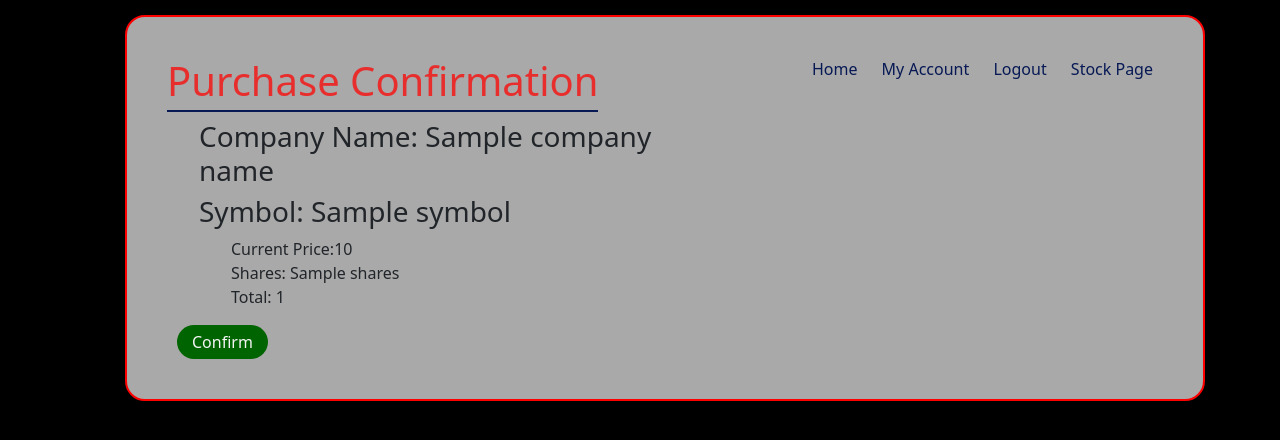
After one commit to D-pitz/Stocks, a Django app: template stocks_app/templates/buy_page.html in a window 1280 px wide. The commit adds this page. Shown: the top 440 px of the page. Run offline with Django 3.2, Linux system fonts and the light colour scheme; the template is opened without the code that fills it: most values are stand-ins (such as "Sample title", 1, 10 or a date in 2020).

Commit message:
Updated Routing, pseudo code for classes and views

```diff
--- a/login_app/static/css/stocks.css
+++ b/login_app/static/css/stocks.css
@@ -3,16 +3,18 @@
     padding: 0px;
 }
 body{
+    background-color: black;
     display: flex;
     justify-content: center;
 }
 #container{
+    background-color: darkgray;
     margin-left: 50px;
     width: 1080px;
-    border-color: black;
-    border-width: 1px;
+    border-color: rgb(255, 0, 0);;
+    border-width: 2px;
     border-style: solid;
-    border-radius: 10px;
+    border-radius: 20px;
     padding: 40px;
     margin-top: 15px;
 }
@@ -20,15 +22,20 @@ body{
 header{
     display: flex;
     justify-content: space-between;
+    color: rgba(255, 0, 0, 0.918);
 }
 
 header a{
+    color: rgb(7, 25, 85);
+    text-decoration: none;
     margin: 10px;
 }
 
 h1 {
+    /* color: rgba(241, 241, 241, 0.76); */
+    color: rgba(255, 0, 0, 0.733);
     padding-bottom: 5px;
-    border-bottom-color: black;
+    border-bottom-color: rgb(7, 25, 85);
     border-bottom-style: solid;
     border-bottom-width: 2px;
 }
@@ -53,29 +60,27 @@ h1 {
 
 table {
     margin: 10px;
-    border-color: black;
     border-style: solid;
     border-width: 1px;
 }
 tr {
     padding: 5px 7px 5px 7px;
-    border-color: black;
     border-style: solid;
     border-width: 1px;
 }
 
 td {
     padding: 5px 7px 5px 7px;
-    border-color: black;
+    border-color: rgb(7, 25, 85);
     border-style: solid;
     border-width: 1px;
 }
 button {
-    margin-left: 30px;
+    margin-left: 10px;
     padding: 5px 15px 5px 15px;
-    border-radius: 10px;
+    border-radius: 20px;
     border-style: none;
-    background-color: rgba(119, 119, 252, 0.822);
+    background-color: darkgreen;
     color: whitesmoke;
 }
 
@@ -92,7 +97,18 @@ button a{
     color: whitesmoke;
 }
 
+#buy_sell {
+    width: 550px;
+    display: flex;
+    justify-content: space-evenly;
+}
+
 #buy_sell input {
     border-radius: 10px;
     width: 50px;
+    background-color: lightgrey;
 }
+
+li {
+    list-style: none;
+}
--- a/login_app/views.py
+++ b/login_app/views.py
@@ -31,11 +31,10 @@ def user_login(request):
         user = User.objects.get(email = request.POST['email'])
     except:
         messages.error(request, 'This email does not exist')
-        redirect('/login')
-
+        return redirect('/login')
     if not bcrypt.checkpw(request.POST['password'].encode(),user.password.encode()):
         messages.error(request, 'Password Incorrect')
-        return redirect('/')
+        return redirect('/login')
     request.session['user_id'] = user.id
     request.session['user_email'] = user.email
     return redirect('/')
--- /dev/null
+++ b/stocks_app/templates/buy_page.html
@@ -0,0 +1,40 @@
+<!DOCTYPE html>
+<html lang="en">
+<head>
+    <meta charset="UTF-8">
+    <meta http-equiv="X-UA-Compatible" content="IE=edge">
+    <meta name="viewport" content="width=device-width, initial-scale=1.0">
+    <title>Buy</title>
+    <link href="https://cdn.jsdelivr.net/npm/bootstrap@5.0.0-beta3/dist/css/bootstrap.min.css" rel="stylesheet" integrity="sha384-eOJMYsd53ii+scO/bJGFsiCZc+5NDVN2yr8+0RDqr0Ql0h+rP48ckxlpbzKgwra6" crossorigin="anonymous">
+    {% load static %}
+	<link rel="stylesheet" href="{% static 'css/stocks.css' %}">
+</head>
+<body>
+    <div id="container">
+        <header>
+            <h1>Purchase Confirmation</h1>
+            <div id="account_links">
+                <a href="/">Home</a>
+                <a href="/user_account">My Account</a>
+                <a href="/login/logout">Logout</a>
+                <a href="stock_page">Stock Page</a>
+            </div>
+        </header>
+        <div id="buy_sell">
+            <ul>
+                <li><h3>Company Name: {{company_name}}</h3></li>
+                <li><h3>Symbol: {{symbol}}</h3></li>
+                <ul>
+                    <li>Current Price:{{current_price}}</li>
+                    <li>Shares: {{shares}}</li>
+                    <li>Total: {{total_value}}</li>
+                </ul>
+            </ul>
+        </div>
+        <form action="user_account" method="post">
+        {% csrf_token %}
+            <button type="submit">Confirm</button>
+        </form>
+    </div>
+</body>
+</html>
--- a/stocks_app/urls.py
+++ b/stocks_app/urls.py
@@ -5,5 +5,7 @@ from . import views
 urlpatterns = [
     path('', views.index),
     path('user_account', views.display_user_account),
-    path('stock_page', views.display_stock_page)
+    path('stock_page', views.display_stock_page),
+    path('buy_page', views.buy_page),
+    path('sell_page', views.sell_page)
     ]
```
Also changed, not shown: login_app/models.py (+14 -4 lines), login_app/static/css/style.css (+9 -3 lines), stocks_app/models.py (+33 -9 lines), stocks_app/templates/sell_page.html (added, +40 -0 lines), stocks_app/templates/stock_page.html (+15 -3 lines), stocks_app/views.py (+37 -0 lines), db.sqlite3.
